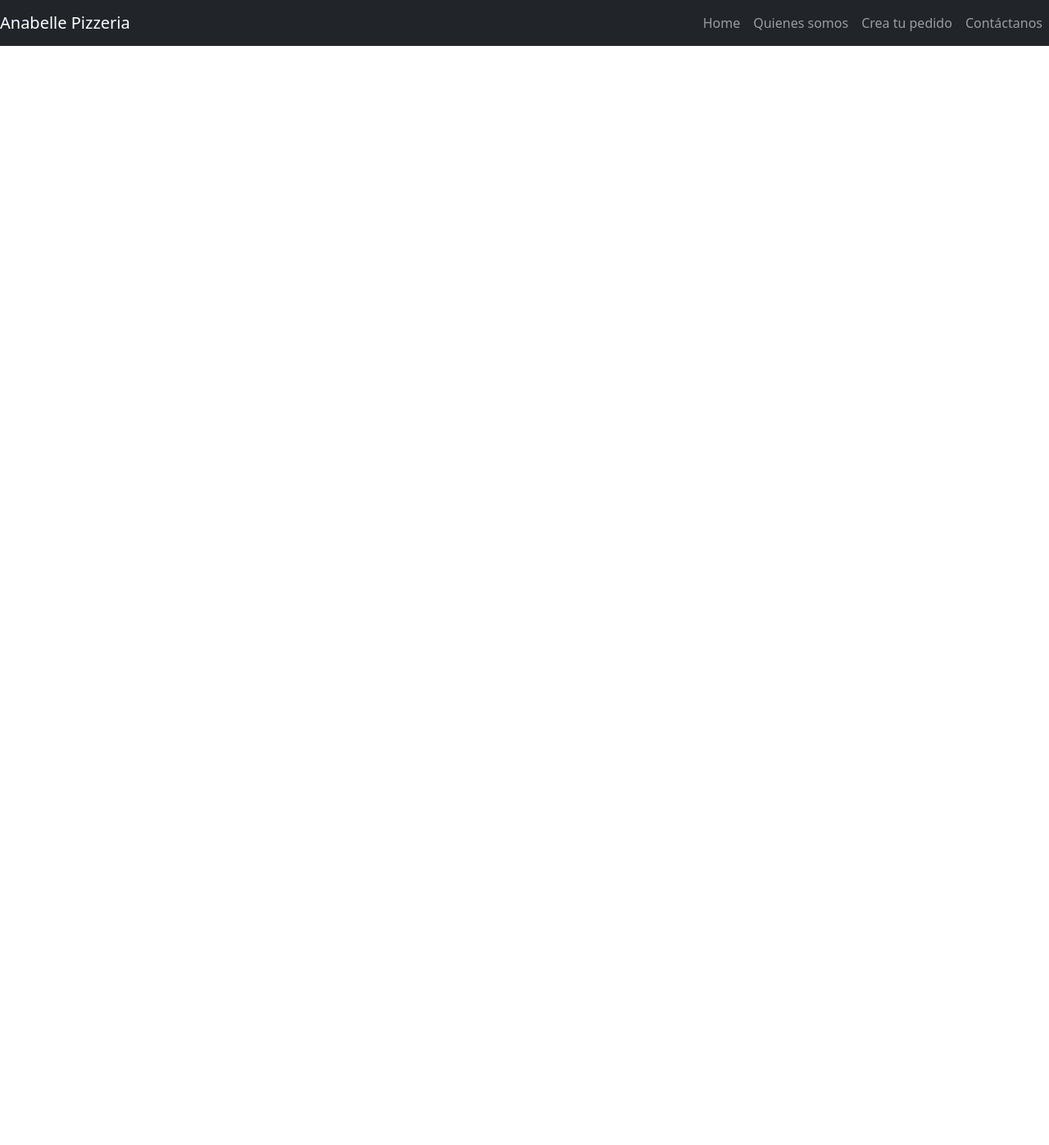
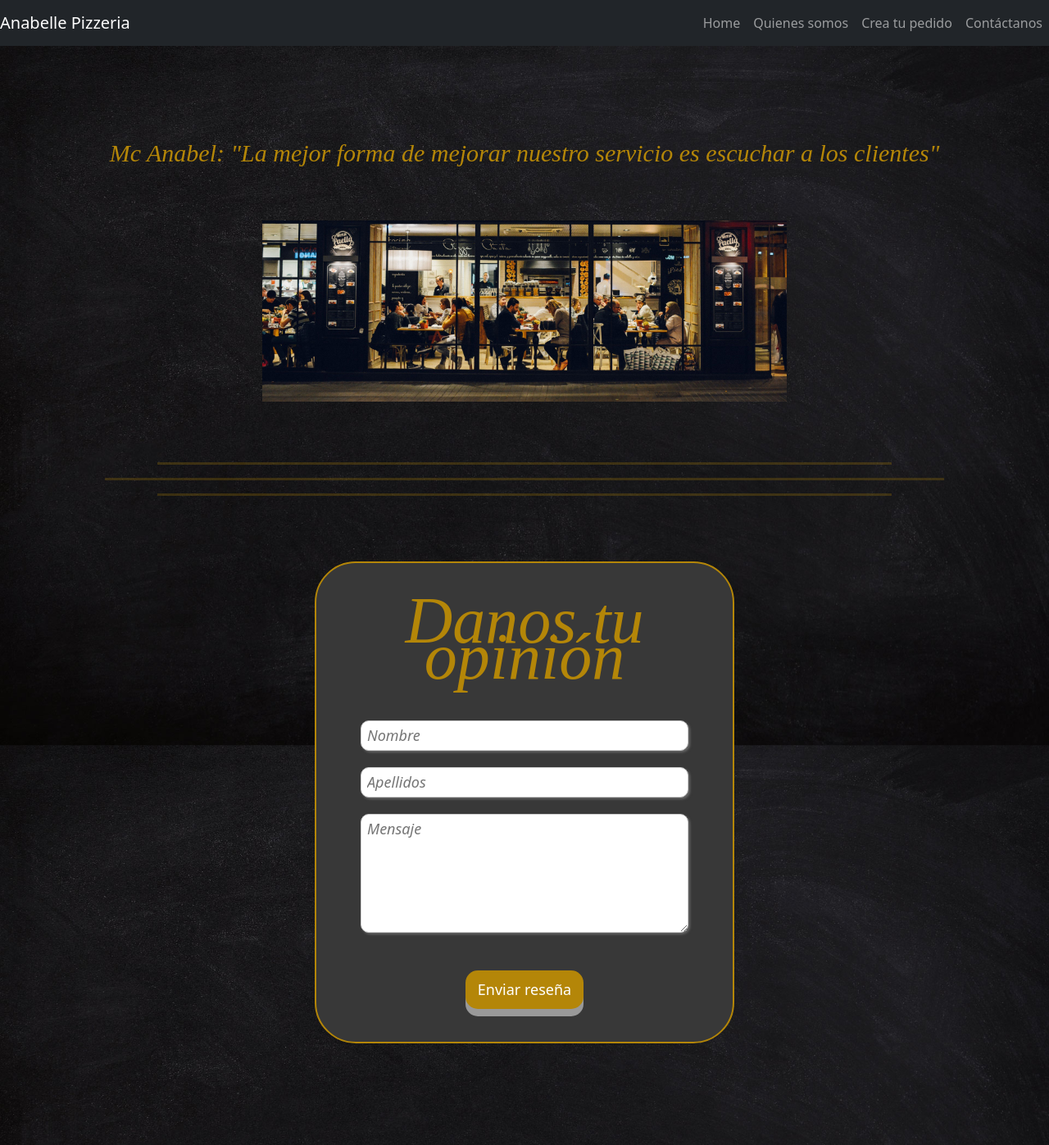
Before and after one commit to AdrianMzn/McAnabel, a React (Create React App) app in the folder anabelle-ristorante/: page /contacto in a window 1280 px wide. Shown: the whole page at 82% size. Before the commit the page ends 800 px from the top, so only its background shows below. Built offline with nearby package versions, Linux system fonts and the light colour scheme.

Commit message:
contactanos

```diff
--- /dev/null
+++ b/anabelle-ristorante/src/components/Contacto.css
@@ -0,0 +1,65 @@
+
+.divContacto{
+    margin-top: 60px;
+    margin-bottom: 100px;
+}
+
+.textoContacto{
+    font-family: 'Droid serif', serif;
+    font-size: 30px;
+    font-style: italic;
+    text-align: center;
+    color: #b48608;
+    margin-bottom: 60px;
+}
+
+.divCuestionario{
+    margin-top: 40px;
+    background-color: rgb(56, 56, 56);
+    display: flex;
+    flex-direction: column;
+    width: 40%;
+    margin: 40px auto;
+    border: 2px solid #b48608;
+    border-radius: 50px;
+}
+
+.campoCuestionario{
+    border: 1px solid #ccc;
+	-moz-border-radius: 10px;
+	-webkit-border-radius: 10px;
+	border-radius: 10px;
+	-moz-box-shadow: 2px 2px 3px #666;
+	-webkit-box-shadow: 2px 2px 3px #666;
+	box-shadow: 2px 2px 3px #666;
+	font-size: 18px;
+    font-style: italic;
+	padding: 4px 7px;
+	outline: 0;
+	-webkit-appearance: none;
+    min-width: 400px;
+    margin-top: 20px;
+}
+
+.botonEnviar {
+    display: inline-block;
+    margin-top: 40px;
+    margin-bottom: 40px;
+    padding: 10px 15px;
+    font-size: 18px;
+    cursor: pointer;
+    text-align: center;
+    text-decoration: none;
+    outline: none;
+    color: #fff;
+    background-color: #b48608;
+    border: none;
+    border-radius: 15px;
+    box-shadow: 0 9px #999;
+  }
+
+  .botonEnviar:active {
+    background-color: #b48608;
+    box-shadow: 0 5px #666;
+    transform: translateY(4px);
+  }
--- a/anabelle-ristorante/src/components/Contacto.jsx
+++ b/anabelle-ristorante/src/components/Contacto.jsx
@@ -1,9 +1,69 @@
 import React, { Component } from 'react'
+import "./Contacto.css"
+import background from "../images/fondoCreaMenu.jpg";
+import img from "../images/bg_2.jpg"
 
 export class Contacto extends Component {
+
+    constructor() {
+      super();
+      this.state = {value: ''};
+
+      this.handleChange = this.handleChange.bind(this);
+      this.handleSubmit = this.handleSubmit.bind(this);
+    }
+
+    handleChange(event) {
+      this.setState({value: event.target.value});
+    }
+
+    handleSubmit(event) {
+      //alert('A name was submitted: ' + this.state.value);
+      event.preventDefault();
+    }
+
   render() {
     return (
-      <div>
+      <div style={{ backgroundImage: `url(${background})` , backgroundPosition: 'center',
+      backgroundRepeat: 'no-repeat',
+      backgroundAttachment: 'fixed',
+      backgroundSize: 'cover'}}>
+
+        <br /> <br />
+
+        <div className="divContacto">
+
+            <p className="textoContacto">Mc Anabel: "La mejor forma de mejorar nuestro servicio es escuchar a los clientes" </p>
+
+            <div className="center">
+                <img className="" src={img}
+                        style={{ height: '50%', width: '50%'}} alt="img Contacto" />
+            </div>
+
+            <br />
+
+            <div className='row center' style={{ marginTop:'50px'}} >
+                <hr style={{ color: '#b48608', backgroundColor: '#b48608', height: 3, width: '70%'}}/>
+                <hr style={{ color: '#b48608', backgroundColor: '#b48608', height: 3, width: '80%'}}/>
+                <hr style={{ color: '#b48608', backgroundColor: '#b48608', height: 3, width: '70%'}}/>
+            </div>
+
+            <br />
+
+            <div className="divCuestionario center">
+              <br /> <br />
+              <h1 className="titulo">Danos tu opinión</h1>
+              <br />
+              <form onSubmit={this.handleSubmit}>
+                <input className="campoCuestionario" type="text" value={this.state.nombre} onChange={this.handleChange} placeholder="Nombre"/> <br />
+                <input className="campoCuestionario" type="text" value={this.state.value} onChange={this.handleChange} placeholder="Apellidos"/> <br />
+                <textarea rows="5" className="campoCuestionario" type="text" value={this.state.value} onChange={this.handleChange} placeholder="Mensaje"/> <br />
+                <button className="botonEnviar" type="submit">Enviar reseña</button>
+              </form>
+            </div>
+        </div>
+
+        <br />
 
       </div>
     )
```
